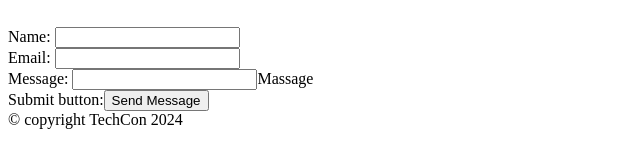
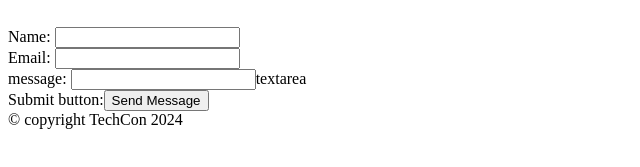
Before and after one commit to Brownskinsandra/TechCon_HTML, a plain HTML site: page techcon_website/contact.html in a window 1280 px wide. Shown: the part 299-466 px from the top of the page, 0-640 px from the left. Drawn offline with Linux system fonts and the light colour scheme.

Commit message:
textarea

```diff
--- a/techcon_website/contact.html
+++ b/techcon_website/contact.html
@@ -34,7 +34,7 @@
         <form>
             Name: <input type="text"><label for="name"></label><br>
             Email: <input type="email"><label for="email"></label><br>
-            Message: <input type="text" name="textarea"><label for="textarea">Massage</label><br>
+            message: <input type="textarea" name="textarea"><label for="textarea">textarea</label><br>
             Submit button:<button type="submit">Send Message</button>
         </form>
     </main>
```
